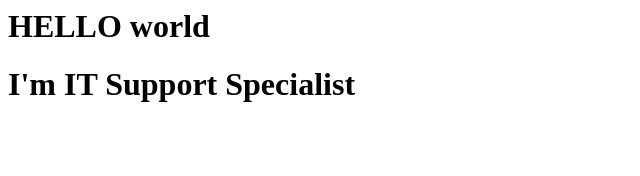
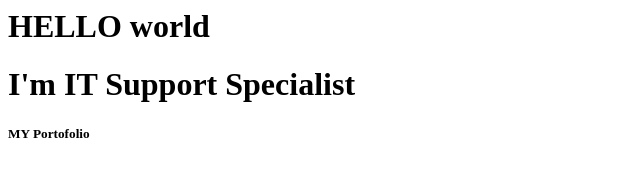
Before and after one commit to calvin-sirimase/kelvincode.github.io, a plain HTML site: page index.html in a window 1280 px wide. Shown: the full height of the page, 0-640 px from the left. Drawn offline with Linux system fonts and the light colour scheme.

Commit message:
Update index.html

```diff
--- a/index.html
+++ b/index.html
@@ -1,2 +1,4 @@
 <h1>HELLO world</h1>
 <h1>I'm IT Support Specialist</h1>
+
+<h5>MY Portofolio</h5>
```
